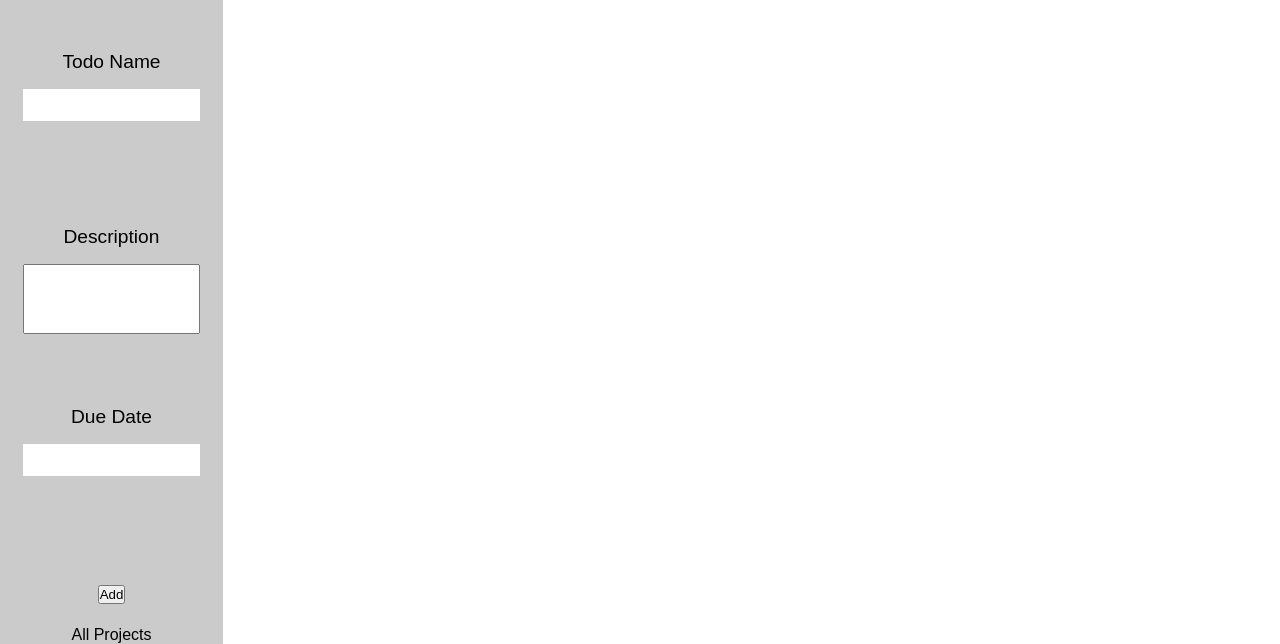
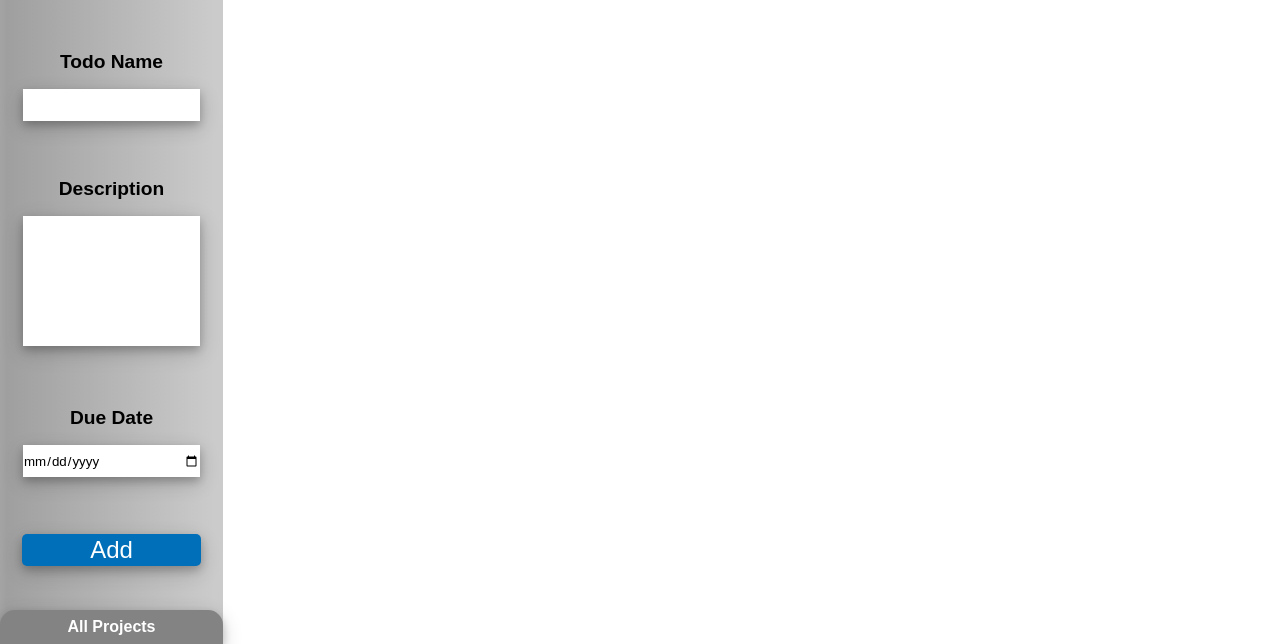
Before and after one commit to connorHashDash/todo, a website built with webpack: page src/index.html in a window 1280 px wide. Shown: the part 156-800 px from the top of the page. Built offline with nearby package versions, Linux system fonts and the light colour scheme.

Commit message:
side form styled. for now!

```diff
--- a/package.json
+++ b/package.json
@@ -19,6 +19,7 @@
   "homepage": "https://github.com/connorHashDash/todo#readme",
   "devDependencies": {
     "css-loader": "^6.7.1",
+    "date-fns": "^2.28.0",
     "html-webpack-plugin": "^5.5.0",
     "style-loader": "^3.3.1",
     "webpack": "^5.72.0",
--- a/src/leftbar.js
+++ b/src/leftbar.js
@@ -27,10 +27,12 @@ let sideBarForm = (() => {
   })
   const titleLabel = elementFactory('label', {
     id: 'titleLabel',
+    htmlFor: 'tileInput',
     innerText: 'Todo Name',
   })
   const title = elementFactory('input', {
     id: 'titleInput',
+    name: 'titleInput',
   })
 
   const descDiv = elementFactory('div', {
@@ -40,9 +42,11 @@ let sideBarForm = (() => {
   const descLabel = elementFactory('label', {
     id: 'descLabel',
     innerText: 'Description',
+    htmlFor: 'desc',
   })
   const desc = elementFactory('textarea', {
     id: 'desc',
+    name: 'desc',
   })
 
   const dueDateDiv = elementFactory('div', {
@@ -50,10 +54,13 @@ let sideBarForm = (() => {
   })
   const dueDateLabel = elementFactory('label', {
     id: 'dueDateLabel',
+    htmlFor: 'dueDate',
     innerText: 'Due Date',
   })
   const dueDate = elementFactory('input', {
-    id: 'dueDate'
+    type: 'date',
+    id: 'dueDate',
+    name: 'dueDate',
   })
 
   const buttonDiv = elementFactory('div', {
--- a/src/style.css
+++ b/src/style.css
@@ -21,7 +21,7 @@ html, body {
   align-items: center;
   height: 100%;
   width: 270px;
-  background-color: #CBCBCB;
+background: linear-gradient(90deg, rgba(169,169,169,1) 0%, rgba(164,164,164,1) 0%, rgba(159,159,159,1) 3%, rgba(203,203,203,1) 96%);
 }
 
 #rightsidediv{
@@ -63,32 +63,37 @@ html, body {
   justify-content: space-between;
   align-items: center;
   height: inherit;
-  padding-bottom: 10%;
+  padding-bottom: 20%;
+
 }
 
 .FormItem{
   text-align: center;
   font-size: 1.2rem;
+  font-weight: 800;
 }
 
 input{
   border: 0;
 }
 
-#titleDiv{}
+#titleDiv{
+
+}
 
 #titleInput{
   font-size: 1rem;
   margin-top: 1rem;
   height: 2rem;
   width: 177px;
+  box-shadow: 0 4px 8px 0 rgba(0, 0, 0, 0.2), 0 6px 20px 0 rgba(0, 0, 0, 0.19);
 }
 
 #descDiv{
   display: flex;
   flex-direction: column;
   justify-content: space-between;
-  height: 10rem;
+  height: 100%;
 }
 
 #descLabel{
@@ -97,12 +102,58 @@ input{
 
 #desc{
   margin-top: 1rem;
-  height: 90%;
+  height: 130px;
+  width: 177px;
   resize: none;
+  border: none;
+  font-size: 1rem;
+  box-shadow: 0 4px 8px 0 rgba(0, 0, 0, 0.2), 0 6px 20px 0 rgba(0, 0, 0, 0.19);
 }
 
 #dueDate{
   margin-top: 1rem;
   height: 2rem;
   width: 177px;
+  box-shadow: 0 4px 8px 0 rgba(0, 0, 0, 0.2), 0 6px 20px 0 rgba(0, 0, 0, 0.19);
 }
+
+#seeAllDiv{
+  display: flex;
+  justify-content: center;
+  align-items: center;
+  width: 100%;
+  height: 3rem;
+  background-color: #838383;
+  color: white;
+  border-top-left-radius: 15px;
+  border-top-right-radius: 15px;
+  font-weight: 800;
+  box-shadow: 0 -4px 8px 0 rgba(0, 0, 0, 0.2), 0 -6px 20px 0 rgba(0, 0, 0, 0.19);
+  box-shadow: 0 4px 8px 0 rgba(0, 0, 0, 0.2), 0 6px 20px 0 rgba(0, 0, 0, 0.19);
+}
+
+#seeAllDiv:hover{
+  background-color: #383838;
+}
+
+#buttonDiv{
+  width: 100%;
+}
+
+#button{
+  font-size: 1.5rem;
+  border: 0;
+  width: 80%;
+  height: 2rem;
+  background-color:  #006FB9;
+  color: white;
+  border-radius: 5px;
+  transition-duration: .3s;
+  box-shadow: 0 4px 8px 0 rgba(0, 0, 0, 0.2), 0 6px 20px 0 rgba(0, 0, 0, 0.19);
+}
+
+#button:hover{
+  background-color: #0082D5;
+  cursor: pointer;
+  box-shadow: none;
+}
--- a/webpack.config.js
+++ b/webpack.config.js
@@ -10,6 +10,7 @@ const HtmlWebpackPlugin = require('html-webpack-plugin');
     new HtmlWebpackPlugin({
       title: 'Todooey',
       template: 'src/index.html',
+      favicon: 'src/TodooeyLogo.png',
     }),
   ],
    output: {
```
Also changed, not shown: dist/TodooeyLogo.png (added), dist/index.html, dist/main.js, 1 other file.
